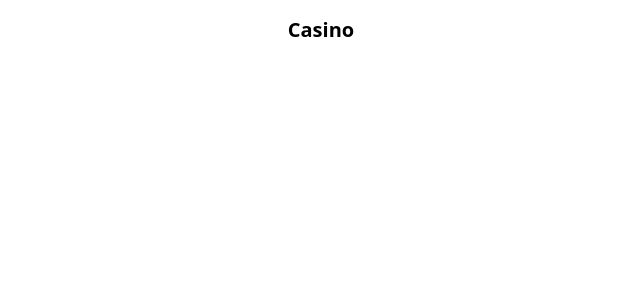
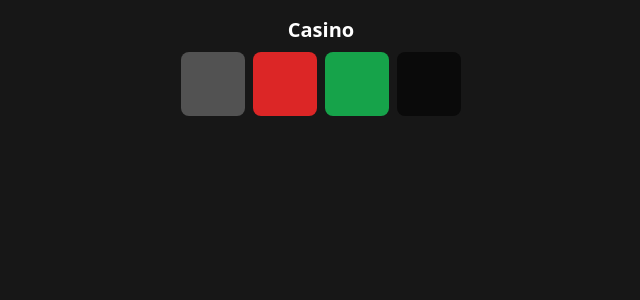
Before and after one commit to garinger/Casino, a React (Vite) app: page / in a window 1280 px wide. Shown: the top 300 px of the page, without its empty margins (319-959 px from the left). Built offline with nearby package versions, Linux system fonts and the light colour scheme.

Commit message:
basic color theme

```diff
--- a/package.json
+++ b/package.json
@@ -24,6 +24,8 @@
     "eslint-plugin-react-hooks": "^4.6.0",
     "eslint-plugin-react-refresh": "^0.4.5",
     "postcss": "^8.4.35",
+    "prettier": "^3.2.5",
+    "prettier-plugin-tailwindcss": "^0.5.11",
     "tailwindcss": "^3.4.1",
     "typescript": "^5.2.2",
     "vite": "^5.1.4"
--- a/src/App.tsx
+++ b/src/App.tsx
@@ -1,7 +1,15 @@
+import ColorSplotch from "./components/ColorSplotch";
+
 export default function App() {
   return (
-    <div className="flex justify-center mt-4">
-      <h1 className="text-xl font-semibold">Casino</h1>
+    <div className="mt-4 flex flex-col items-center justify-center gap-2">
+      <h1 className="text-xl font-semibold text-white">Casino</h1>
+      <div className="flex w-full justify-center gap-2">
+        <ColorSplotch color={"bg-roulette-black"} />
+        <ColorSplotch color={"bg-roulette-red"} />
+        <ColorSplotch color={"bg-roulette-green"} />
+        <ColorSplotch color={"bg-dark-background"} />
+      </div>
     </div>
   );
 }
--- /dev/null
+++ b/src/components/ColorSplotch.tsx
@@ -0,0 +1,7 @@
+type Props = {
+  color: string;
+};
+
+export default function ColorSplotch({ color }: Props) {
+  return <div className={`h-16 w-16 rounded-lg ${color}`}></div>;
+}
--- a/src/index.css
+++ b/src/index.css
@@ -2,13 +2,7 @@
 @tailwind components;
 @tailwind utilities;
 
-:root {
-  font-synthesis: none;
-  text-rendering: optimizeLegibility;
-  -webkit-font-smoothing: antialiased;
-  -moz-osx-font-smoothing: grayscale;
+body {
+  @apply bg-background;
+  overscroll-behavior: none;
 }
-
-body {
-  margin: 0;
-}
--- a/tailwind.config.js
+++ b/tailwind.config.js
@@ -1,8 +1,20 @@
 /** @type {import('tailwindcss').Config} */
+
+const colors = require("tailwindcss/colors");
+
 export default {
   content: ["./index.html", "./src/**/*.{js,ts,jsx,tsx}"],
   theme: {
-    extend: {},
+    extend: {
+      // prettier-ignore
+      colors: {
+        "roulette-black": colors.neutral["600"],
+        "roulette-red": colors.red["600"],
+        "roulette-green": colors.green["600"],
+        "background": colors.neutral["900"],
+        "dark-background": colors.neutral["950"],
+      },
+    },
   },
   plugins: [],
 };
```
Also changed, not shown: 2 other files (tests, documents, lock files or other folders).
